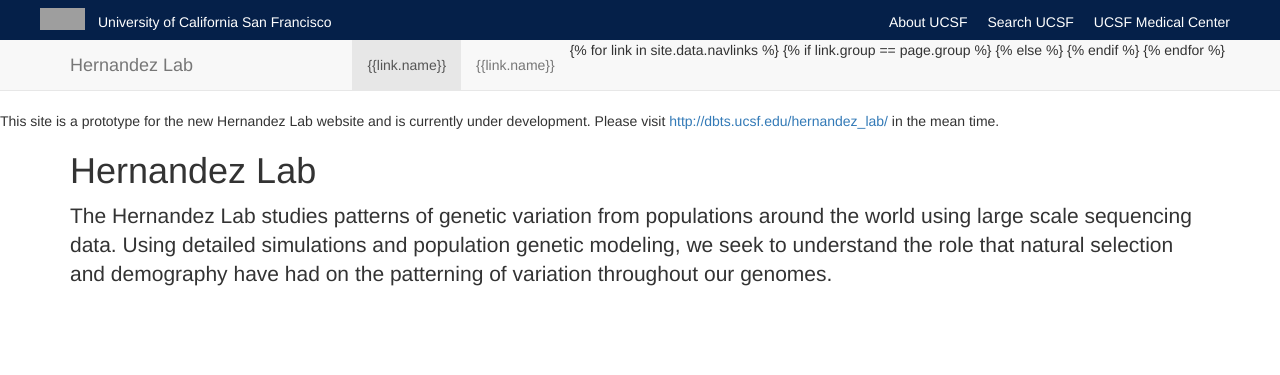
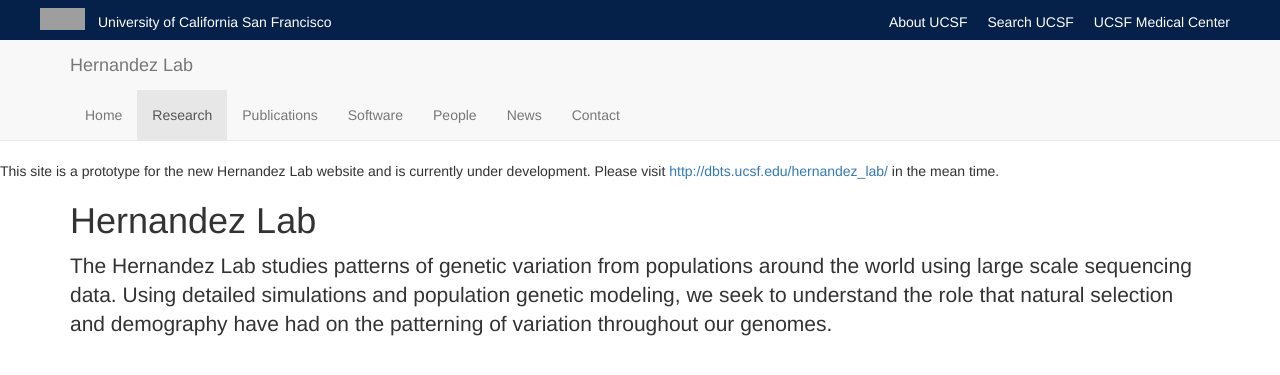
Before and after one commit to HernandezLab/hernandezlab.github.io, a Jekyll site: the page index.html, which Jekyll copies as it is, in a window 1280 px wide. Shown: the top 375 px of the page. Built offline with Jekyll 4.4.1, drawn with Linux system fonts in a browser that asks for light colours; nearby versions of some CDN libraries; grey boxes are pictures that could not be loaded.

Commit message:
home banner

```diff
--- a/index.html
+++ b/index.html
@@ -38,20 +38,18 @@
           <span class="icon-bar"></span>
         </button>
           <a class="navbar-brand" href="#">Hernandez Lab</a>
-        </div>
         <div id="navbar" class="navbar-collapse collapse">
           <ul class="nav navbar-nav navbar-right">
-              {% for link in site.data.navlinks %}
-                {% if link.group == page.group %}
-                  <li class="active"><a href="{{link.link}}" alt="{{link.name}}">{{link.name}}</a></li>
-                {% else %}
-                  <li><a href="{{link.link}}" alt="{{link.name}}">{{link.name}}</a></li>
-                {% endif %}
-              {% endfor %}
+              <li><a href="/" alt="Home">Home</a></li>
+              <li class="active"><a href="/research" alt="Research">Research</a></li>
+              <li><a href="/publications" alt="Publications">Publications</a></li>
+              <li><a href="/software" alt="Software">Software</a></li>
+              <li><a href="/people" alt="People">People</a></li>
+              <li><a href="/news" alt="News">News</a></li>
+              <li><a href="/contact" alt="Contact">Contact</a></li>
           </ul>
 
         </div>
-      </div>
     </nav><!-- /Hernandez Lab Banner -->
 
   This site is a prototype for the new Hernandez Lab website and is currently under development. Please visit <a href="http://dbts.ucsf.edu/hernandez_lab/">http://dbts.ucsf.edu/hernandez_lab/</a> in the mean time.
```
